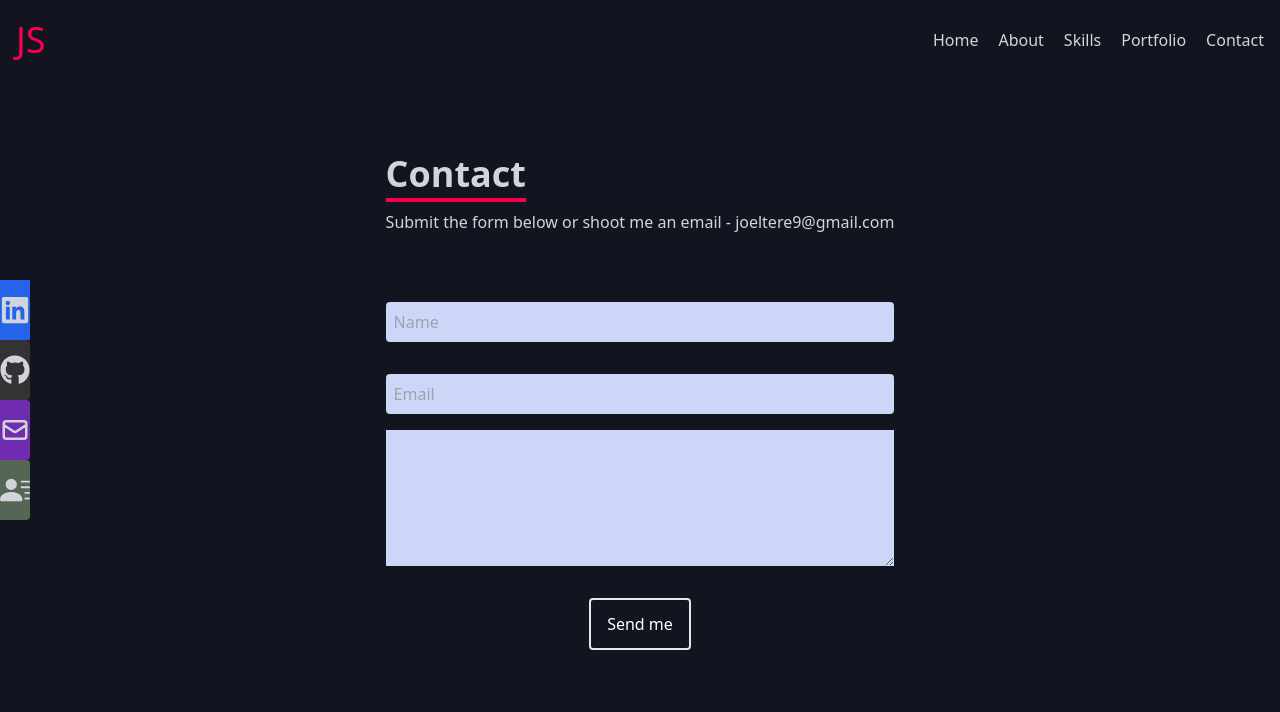
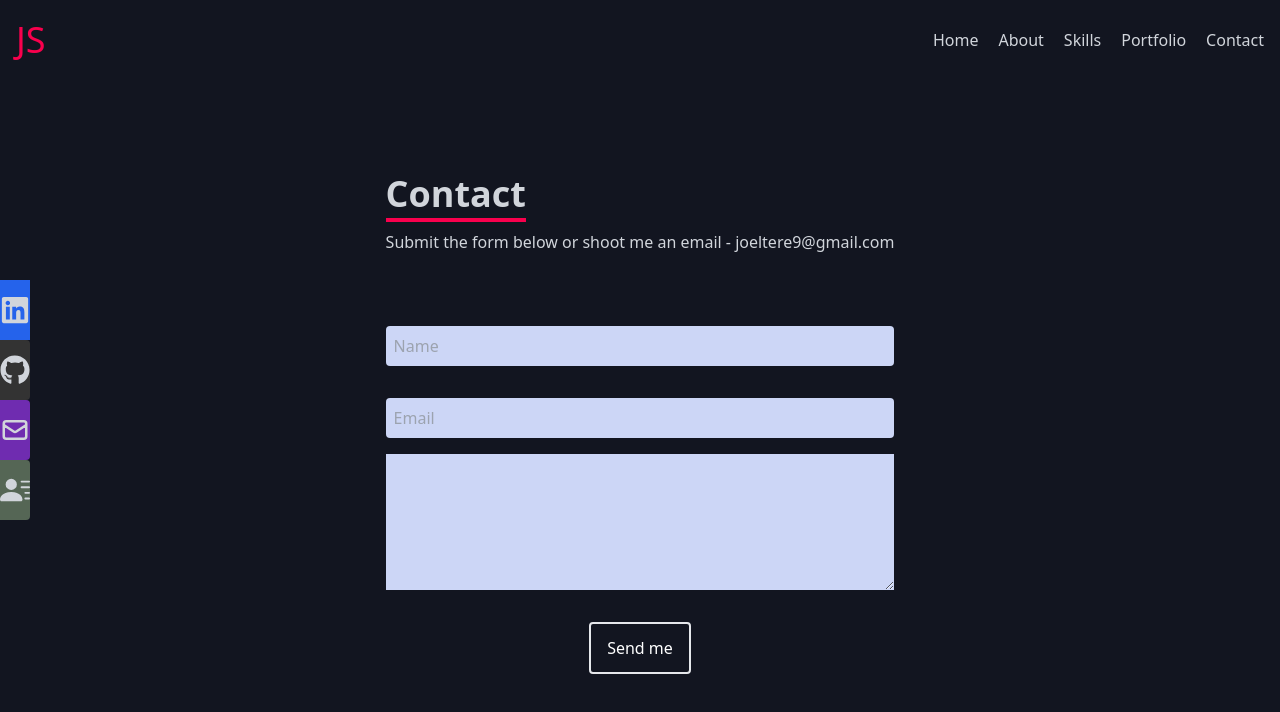
Before and after one commit to JoelSantos-JS/new-Portfolio, a React (Vite) app: page /contact in a window 1280 px wide. Shown: the top 712 px of the page. Built offline with nearby package versions, Linux system fonts and the light colour scheme.

Commit message:
outro update

```diff
--- a/src/components/Contact/Contact.jsx
+++ b/src/components/Contact/Contact.jsx
@@ -4,9 +4,9 @@ function Contact() {
   return (
     <div name='contact' className=' w-full h-screen bg-[rgb(18,21,32)] flex justify-center items-center p-4'>
 
-        <form className='flex flex-col ' action='https://getform.io/f/4a6aa87c-e23f-43bc-ab70-106ccee92165'  method='POST'>
-        <div className='py-9'>
-            <p className='text-4xl font-bold inline border-b-4 border-[#F9004D] text-gray-300'>Contact</p>
+        <form className='flex flex-col mt-10 ' action='https://getform.io/f/4a6aa87c-e23f-43bc-ab70-106ccee92165'  method='POST'>
+        <div className='py-10'>
+            <p className='text-4xl font-bold inline   border-b-4 border-[#F9004D] text-gray-300'>Contact</p>
 
             <p className='text-gray-300 py-4 '>Submit the form below or shoot me an email - joeltere9@gmail.com</p>
           </div>
--- a/src/components/Work/Work.jsx
+++ b/src/components/Work/Work.jsx
@@ -101,7 +101,6 @@ function Work() {
 
 
 
-
       </div>
   )
 }
```
